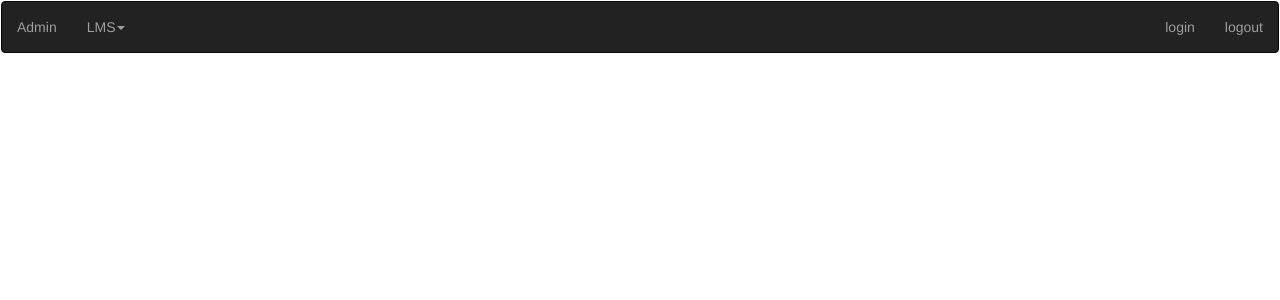
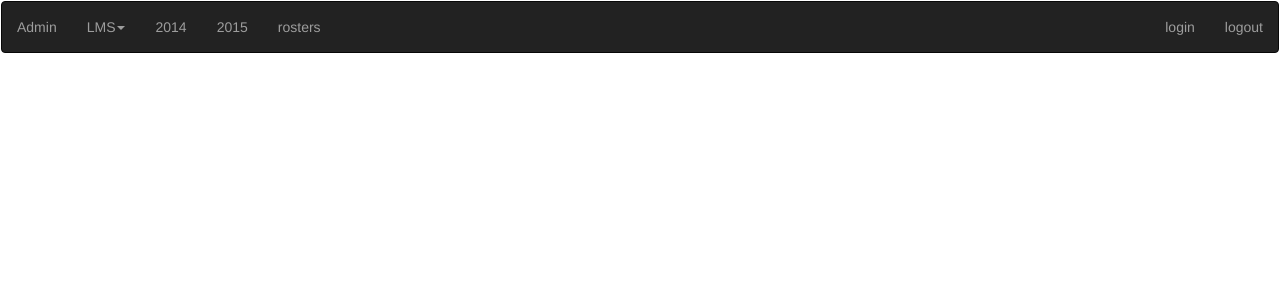
Before and after one commit to romanrafacz/LMS, a Django app: template templates/reporting_base.html in a window 1280 px wide. Shown: the top 300 px of the page. Run offline with Django 3.2, Linux system fonts and the light colour scheme; the template is opened without the code that fills it, so the values that code supplies are empty; some libraries are stand-ins or nearby versions.

Commit message:
report base updated navigation

```diff
--- a/templates/reporting_base.html
+++ b/templates/reporting_base.html
@@ -50,6 +50,10 @@
                     <li role="presentation"><a href="/reporting">reports</a></li>
                     <li role="presentation"><a href="/photos">photos</a></li>
                     </ul>
+                <li><a href="">2014</a></li>
+                <li><a href="">2015</a></li>
+                <li><a href="">rosters</a></li>
+                </li>
                 </li>
             </ul>
 
```
